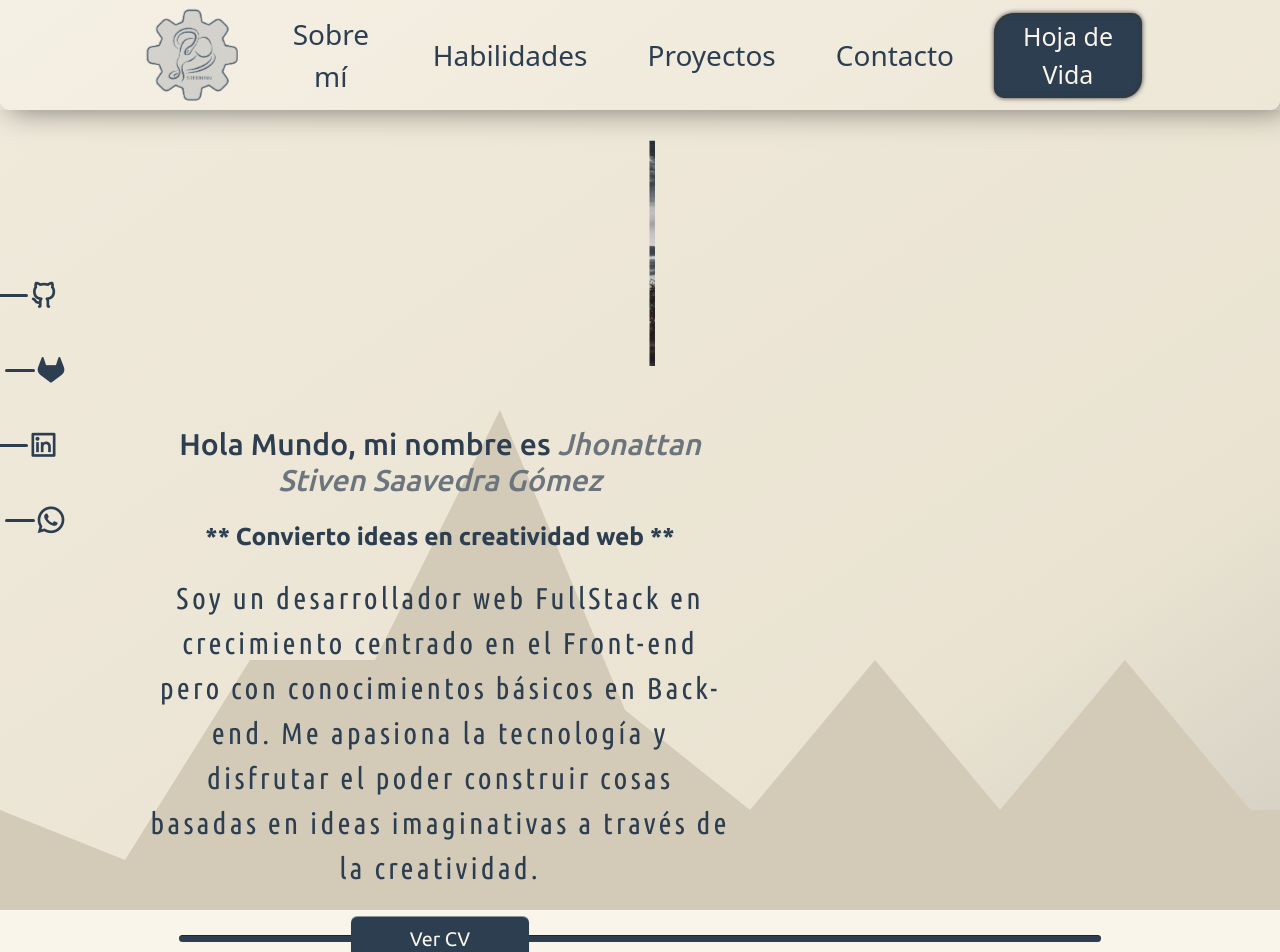
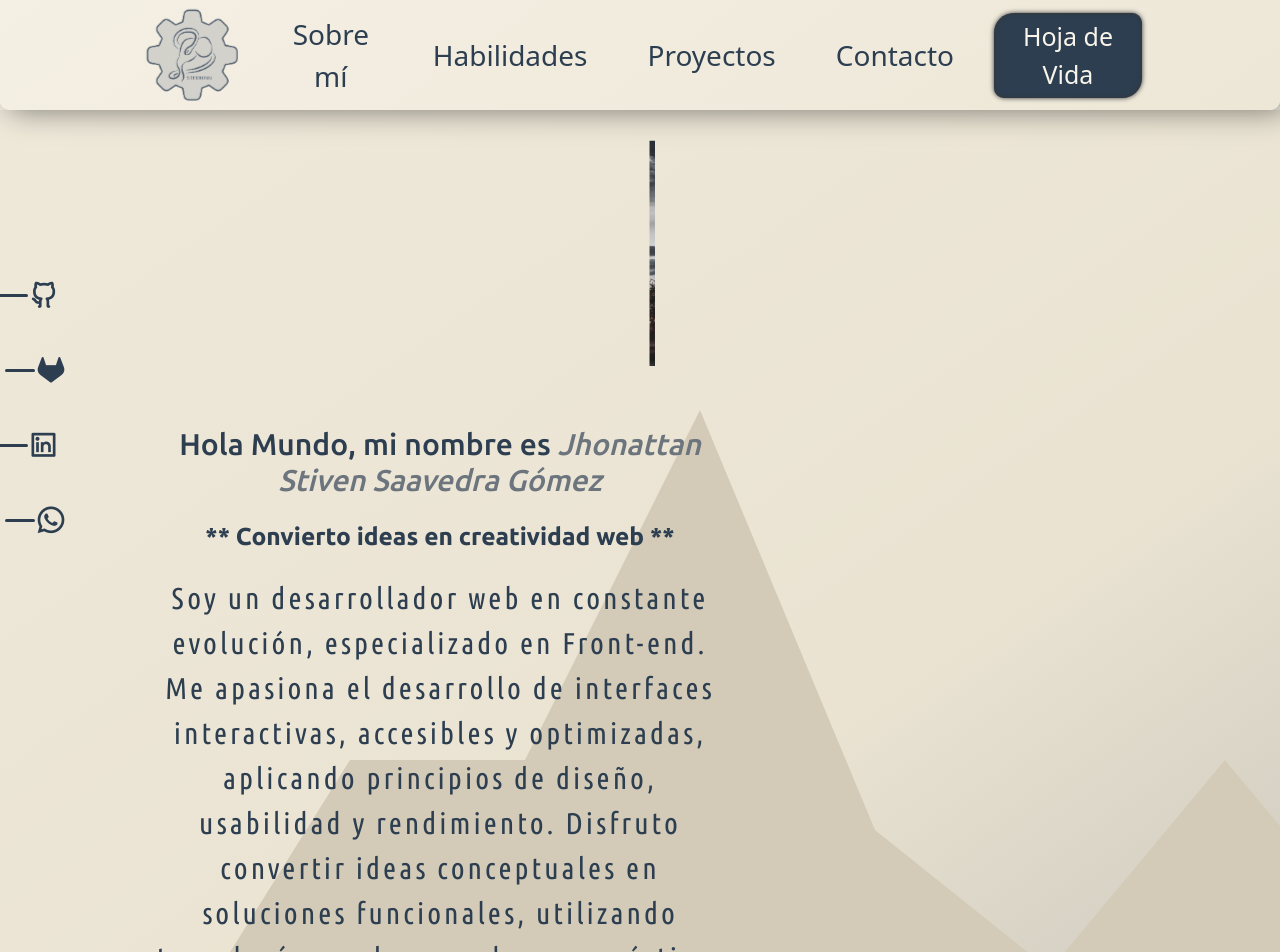
Before and after one commit to JhonattanSSG01/Mi_Portafolio, a React (Create React App) app: page / in a window 1280 px wide. Shown: the top 952 px of the page. Built offline with nearby package versions, Linux system fonts and the light colour scheme.

Commit message:
Change URL CV and Text

```diff
--- a/src/pages/Header.jsx
+++ b/src/pages/Header.jsx
@@ -52,7 +52,7 @@ export default function Header() {
             <NavItem className="navItem">
               <NavLink
                 className="resume animate__animated animate__wobble"
-                href="https://drive.google.com/file/d/1hSqX-w8968jo-MiUMqdTxqpdiqK_j5pz/view?usp=sharing"
+                href="https://drive.google.com/file/d/1nAPuOyOBKk33h7yEbEXTMdz16knVQRBw/view?usp=sharing"
                 target="_blank"
               >
                 Hoja de Vida
--- a/src/pages/Main.jsx
+++ b/src/pages/Main.jsx
@@ -49,15 +49,18 @@ export const Main = () => {
                   </small>
                 </CardSubtitle>
                 <CardText className="description sizeText">
-                  Soy un desarrollador web FullStack en crecimiento centrado en
-                  el Front-end pero con conocimientos básicos en Back-end. Me
-                  apasiona la tecnología y disfrutar el poder construir cosas
-                  basadas en ideas imaginativas a través de la creatividad.
+                  Soy un desarrollador web en constante evolución, especializado
+                  en Front-end. Me apasiona
+                  el desarrollo de interfaces interactivas, accesibles y
+                  optimizadas, aplicando principios de diseño, usabilidad y
+                  rendimiento. Disfruto convertir ideas conceptuales en
+                  soluciones funcionales, utilizando tecnologías modernas y
+                  buenas prácticas de desarrollo.
                 </CardText>
                 <Button className="cv">
                   <NavLink
                     className="link animate__animated animate__wobble"
-                    href="https://drive.google.com/file/d/1hSqX-w8968jo-MiUMqdTxqpdiqK_j5pz/view?usp=sharing"
+                    href="https://drive.google.com/file/d/1nAPuOyOBKk33h7yEbEXTMdz16knVQRBw/view?usp=sharing"
                     target="_blank"
                   >
                     Ver CV
--- a/src/pages/styles.css
+++ b/src/pages/styles.css
@@ -152,7 +152,7 @@ header .nav > div {
   background-size: cover;
   background-position: bottom;
   width: auto;
-  height: 550px;
+  height: 620px;
 }
 
 .co {
@@ -306,7 +306,7 @@ footer > .socialMedia > .media > a > i {
   }
   .svg {
     width: auto;
-    height: calc(100vh - 320px);
+    height: calc(100vh - -50px);
   }
 
   .titlePrincipal > .lineTrough {
@@ -332,7 +332,7 @@ footer > .socialMedia > .media > a > i {
   }
   .svg {
     width: auto;
-    height: calc(100vh - 120px);
+    height: calc(100vh - 80px);
   }
   .containerText .cv {
     width: 30%;
@@ -542,7 +542,7 @@ footer > .socialMedia > .media > a > i {
   .svg {
     background-position: left;
     width: 100%;
-    height: 460px;
+    height: 610px;
   }
 
   .co {
@@ -592,7 +592,7 @@ footer > .socialMedia > .media > a > i {
     background-position-y: center;
   }
   .svg {
-    height: 500px;
+    height: 700px;
   }
 }
 
```
